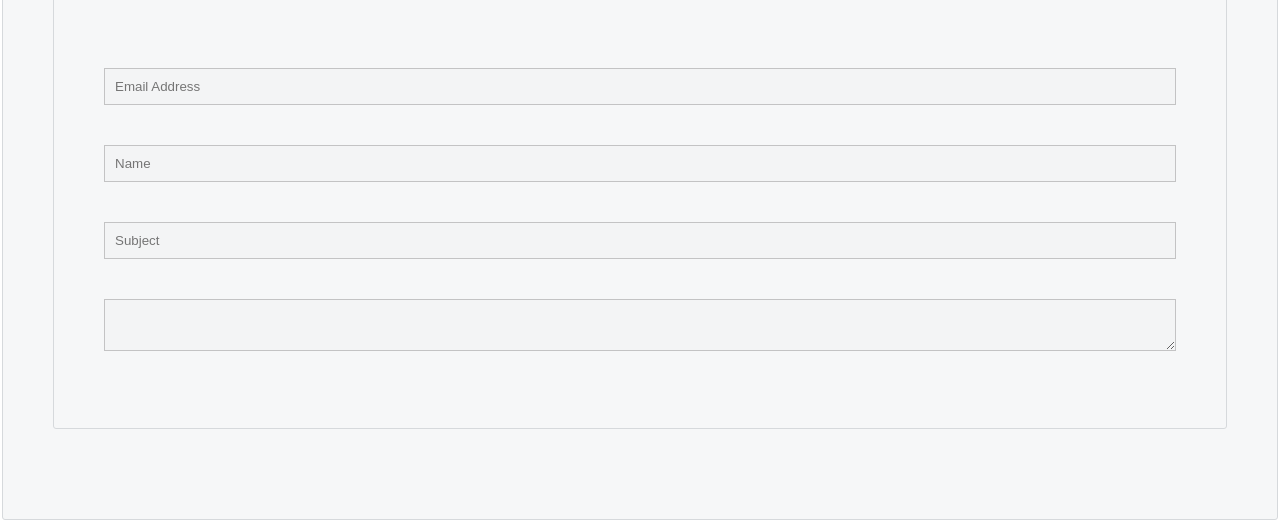
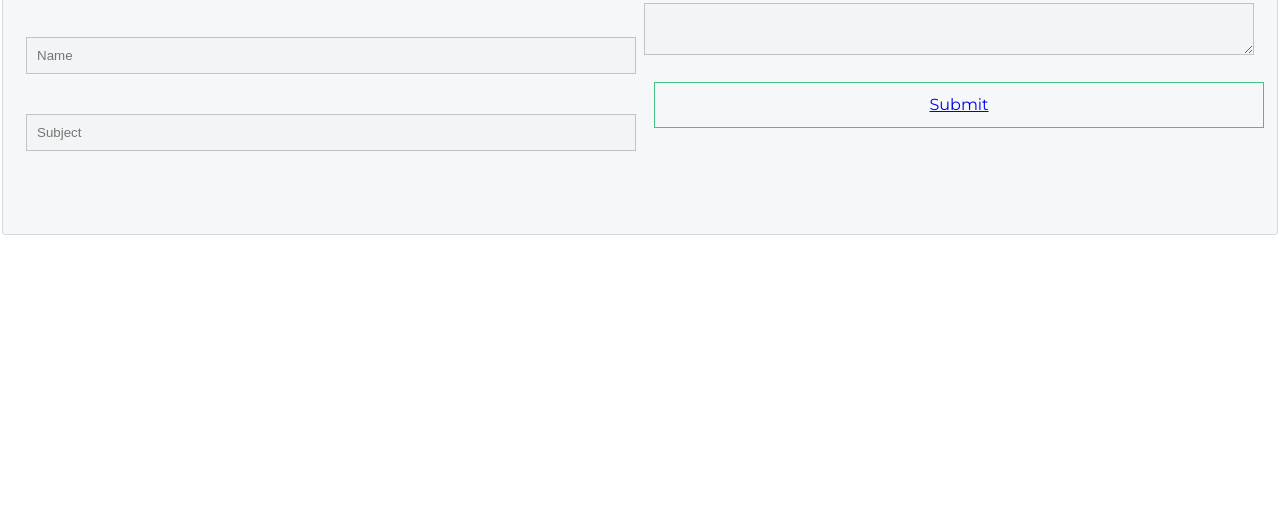
Before and after one commit to mcshakes/nutriTrainWebsite, a plain HTML site: page index.html in a window 1280 px wide. Shown: the part 593-1113 px from the top of the page. After the commit the page ends 828 px from the top, so only its background shows below. Drawn offline with Linux system fonts and the light colour scheme.

Commit message:
Form looking better, though Submit button is not working

```diff
--- a/index.html
+++ b/index.html
@@ -58,6 +58,7 @@
           <div class="aside-right">
             <textarea name="message" id="message">
             </textarea>
+            <p class="contact-form-button"><a href="#">Submit</a></p>
           </div>
         </form>
 
--- a/style.css
+++ b/style.css
@@ -30,22 +30,33 @@ body {
   background-color: #F6F7F8;
   border: 1px solid #D6D9DC;
   border-radius: 3px;
-  margin: 40px 0;
-  padding: 50px;
+  margin: 10px 0;
+  padding: 15px;
+
+
+  /* display: grid;
+  grid-template-columns: 10px auto 10px auto 10px; */
 }
 
 .contact-form-header h1 {
   font-size: 30px;
   margin-bottom: 20px;
+  /* grid-column: 1/5; */
 }
 
 .contact-form {
   background-color: #F6F7F8;
-  border: 1px solid #D6D9DC;
   border-radius: 3px;
 
   padding: 50px;
   margin: 0 0 40px 0;
+
+  display: grid;
+  grid-template-columns: 1fr 1fr;
+  grid-gap: .5em;
+  align-items: center;
+  padding: .5em;
+  border-radius: 2px;
 }
 
 input[type="text"],
@@ -56,3 +67,11 @@ input[type="email"], textarea {
   padding: 10px;
   width: 100%;
 }
+
+.contact-form-button {
+  border: 1px solid #44C184;
+  margin-left: 10px;
+  padding: 10px;
+  transition: background-color .5s, color .5s;
+  width: 100%;
+}
```
